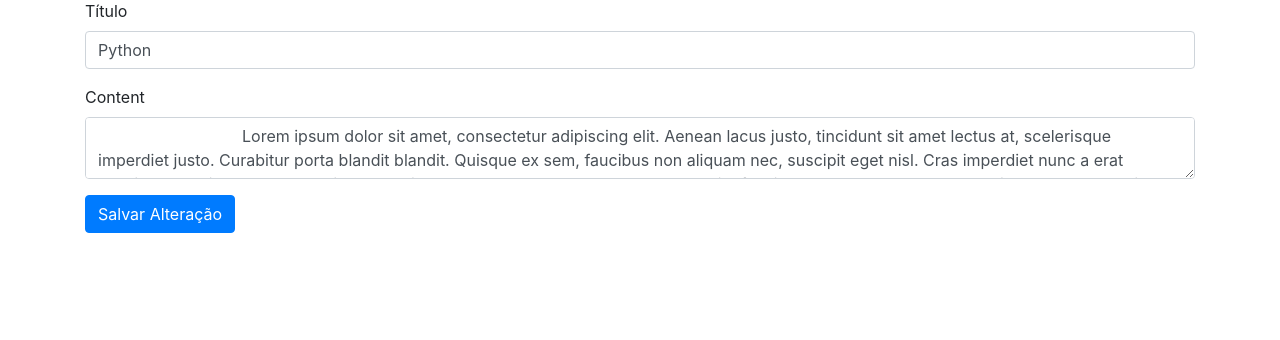
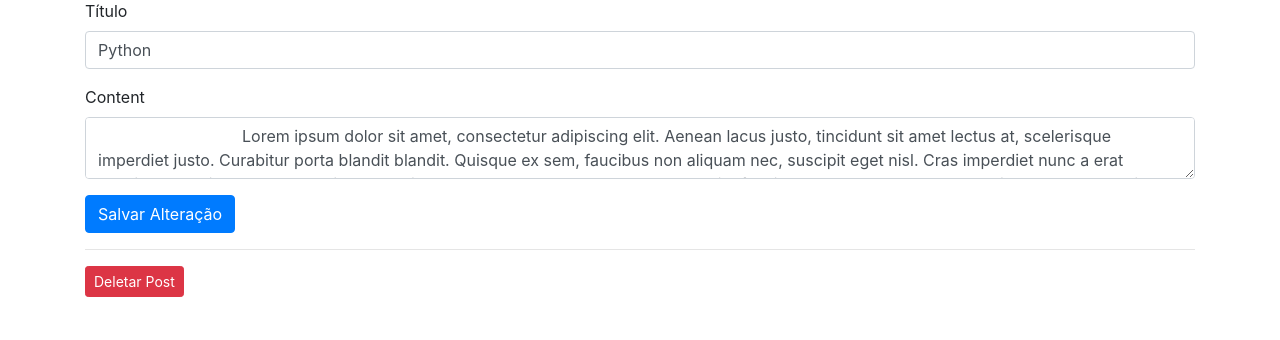
Before and after one commit to MoisesTedeschi/mini-blog-flask, a Flask app: page /4/edit in a window 1280 px wide. Shown: the part 199-539 px from the top of the page. Run offline with Flask 2, Linux system fonts and the light colour scheme; data comes from the database, SQL or seed files in the repository; both versions use the stored data as it was after the commit; some libraries are stand-ins or nearby versions.

Commit message:
CRUD para mini blog finalizado.

```diff
--- a/app.py
+++ b/app.py
@@ -92,5 +92,19 @@ def edit(id):
     return render_template('edit.html', post=post)
 
 
+@app.route('/<int:id>/delete', methods=('POST',))
+def delete(id):
+    post = get_post(id)
+
+    conn = get_db_connection()
+    conn.execute('DELETE FROM posts WHERE id = ?', (id,))
+
+    conn.commit()
+    conn.close()
+
+    flash('POST: "{}" - Foi deletado com sucesse!'.format(post['title']))
+    return redirect(url_for('index'))
+
+
 if __name__ == "__main__":
     app.run(debug=True)
--- a/templates/edit.html
+++ b/templates/edit.html
@@ -37,6 +37,14 @@
 
                 </form>
 
+                <hr>
+
+                <form action="{{ url_for('delete', id=post['id']) }}" method="POST">
+                    <input type="submit" value="Deletar Post"
+                            class="btn btn-danger btn-sm"
+                            onclick="return confirm('Você tem certeza que quer deletar a postagem?')">
+                </form>
+
             </div>
         </div>
     </div>
```
Also changed, not shown: database.db.
